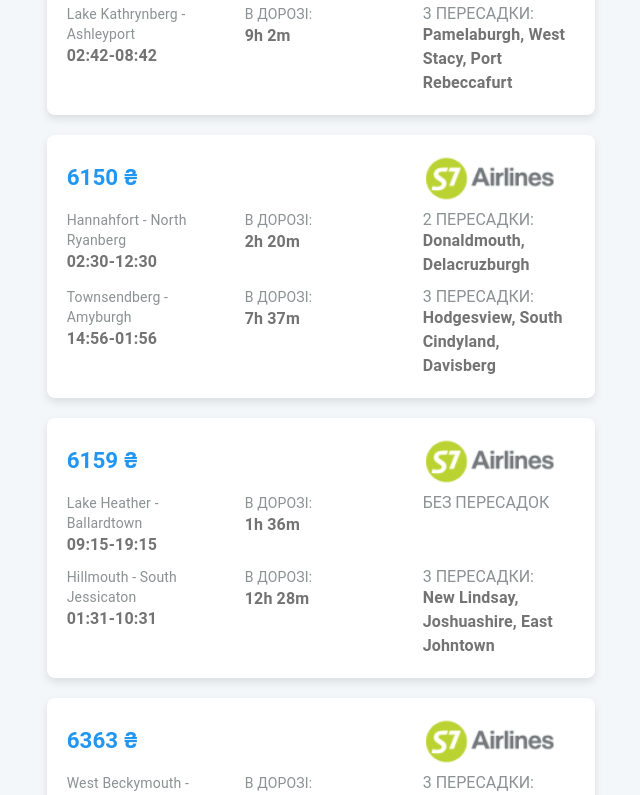
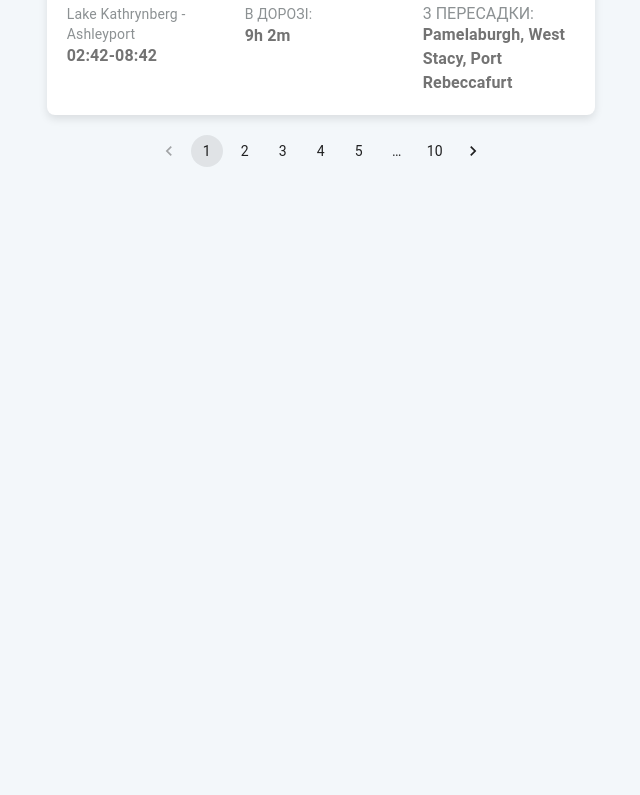
Before and after one commit to antonbakhtin1607/Plane-tickets-filter, a React (Vite) app: page / in a window 1280 px wide. Shown: the part 1540-2335 px from the top of the page, without its empty margins (433-1073 px from the left). After the commit the page ends 1723 px from the top, so only its background shows below. Built offline with nearby package versions, Linux system fonts and the light colour scheme.

Commit message:
added pagination and zero tickets case

```diff
--- a/src/components/TicketList.jsx
+++ b/src/components/TicketList.jsx
@@ -1,6 +1,6 @@
 import React, { useEffect, useState } from 'react';
 import { useSelector, useDispatch } from 'react-redux';
-import { Button, Typography } from '@mui/material';
+import { Button, Typography, Pagination } from '@mui/material';
 import { useSearchParams } from 'react-router';
 
 import {
@@ -23,18 +23,27 @@ import AirCompanyLogo from '../assets/AirCompanyLogo.png';
 
 const TicketList = () => {
   const dispatch = useDispatch();
+  const [searchParams, setSearchParams] = useSearchParams();
+  const itemsPerPage = 5;
 
+  const [page, setPage] = useState(1);
+  const [activeButton, setActiveButton] = useState(0);
   const tickets = useSelector(selectFilteredTickets);
   const { loading, error } = useSelector((state) => state.tickets);
+  const sortParam = searchParams.get('sort') || 'cheapest';
 
-  const [activeButton, setActiveButton] = useState(0);
-
-  const [searchParams, setSearchParams] = useSearchParams();
-  const sortParam = searchParams.get('sort') || 'cheapest';
+  const paginatedTickets = tickets.slice(
+    (page - 1) * itemsPerPage,
+    page * itemsPerPage
+  );
 
   useEffect(() => {
     dispatch(fetchTicketsRequest());
   }, [dispatch]);
+
+  useEffect(() => {
+    window.scrollTo(0, 0);
+  }, [page]);
 
   useEffect(() => {
     if (!loading) {
@@ -61,6 +70,10 @@ const TicketList = () => {
       ...Object.fromEntries(searchParams.entries()),
       sort: sortType,
     });
+  };
+
+  const handlePageChange = (event, value) => {
+    setPage(value);
   };
 
   if (loading) return <Typography>Loading tickets...</Typography>;
@@ -108,7 +121,7 @@ const TicketList = () => {
         </Button>
       </StyledButtonGroup>
 
-      {tickets.map((ticket, index) => (
+      {paginatedTickets.map((ticket, index) => (
         <TicketBox key={index}>
           <PriceBox>{ticket.price} ₴</PriceBox>
 
@@ -164,6 +177,19 @@ const TicketList = () => {
           ))}
         </TicketBox>
       ))}
+
+      {paginatedTickets.length === 0 && (
+        <Typography>Немає квитків, які відповідають вашому запиту</Typography>
+      )}
+
+      {paginatedTickets.length >= itemsPerPage && (
+        <Pagination
+          count={Math.ceil(tickets.length / itemsPerPage)}
+          page={page}
+          onChange={handlePageChange}
+          sx={{ marginTop: '20px', display: 'flex', justifyContent: 'center' }}
+        />
+      )}
     </>
   );
 };
```
